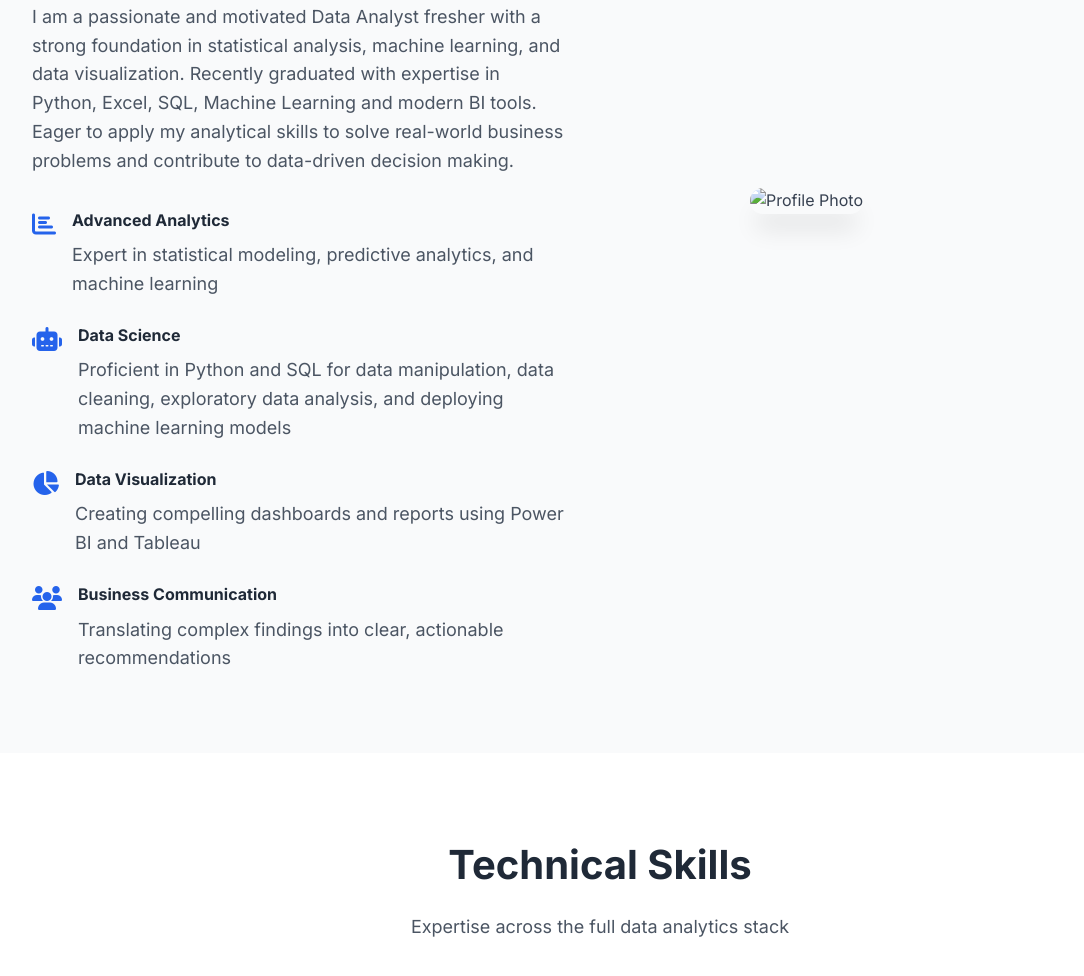
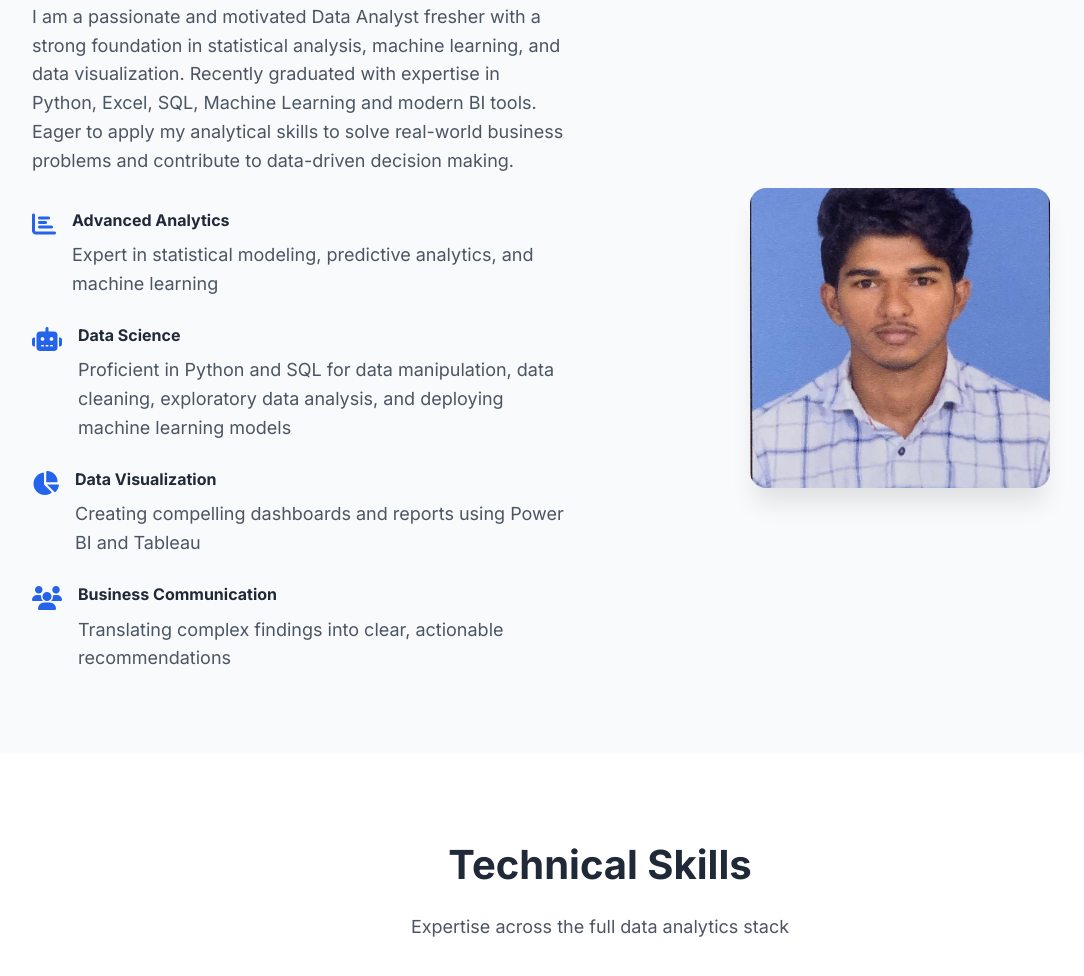
Before and after one commit to Benarjeechowdary/portfolio, a website: page index.html in a window 1280 px wide. Shown: the part 1050-2026 px from the top of the page, without its empty margins (40-1124 px from the left). Drawn offline with nearby package versions, Linux system fonts and the light colour scheme.

Commit message:
Update index.html

```diff
--- a/index.html
+++ b/index.html
@@ -177,7 +177,7 @@
           <div class="about-image" data-aos="fade-left">
             <div class="image-container">
               <img
-                src="assets/profile-photo.jpg"
+                src="assets/Profile.jpg"
                 alt="Profile Photo"
                 class="profile-img"
               />
```
